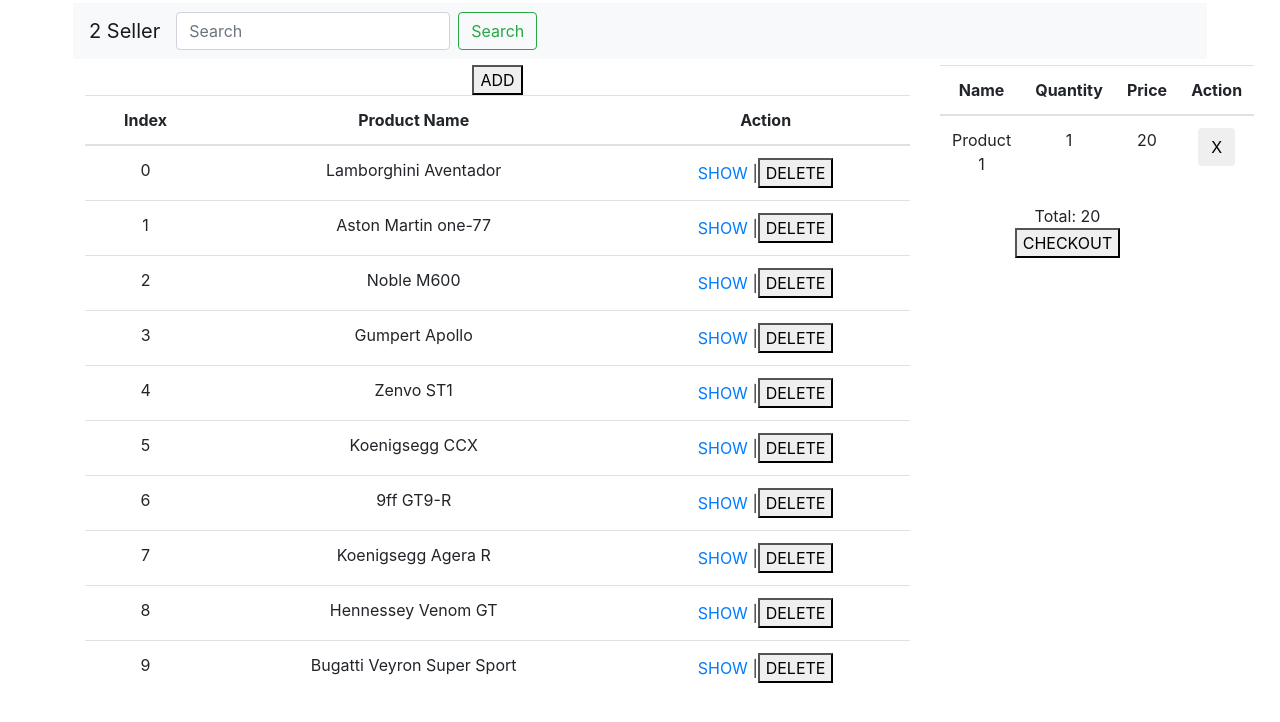
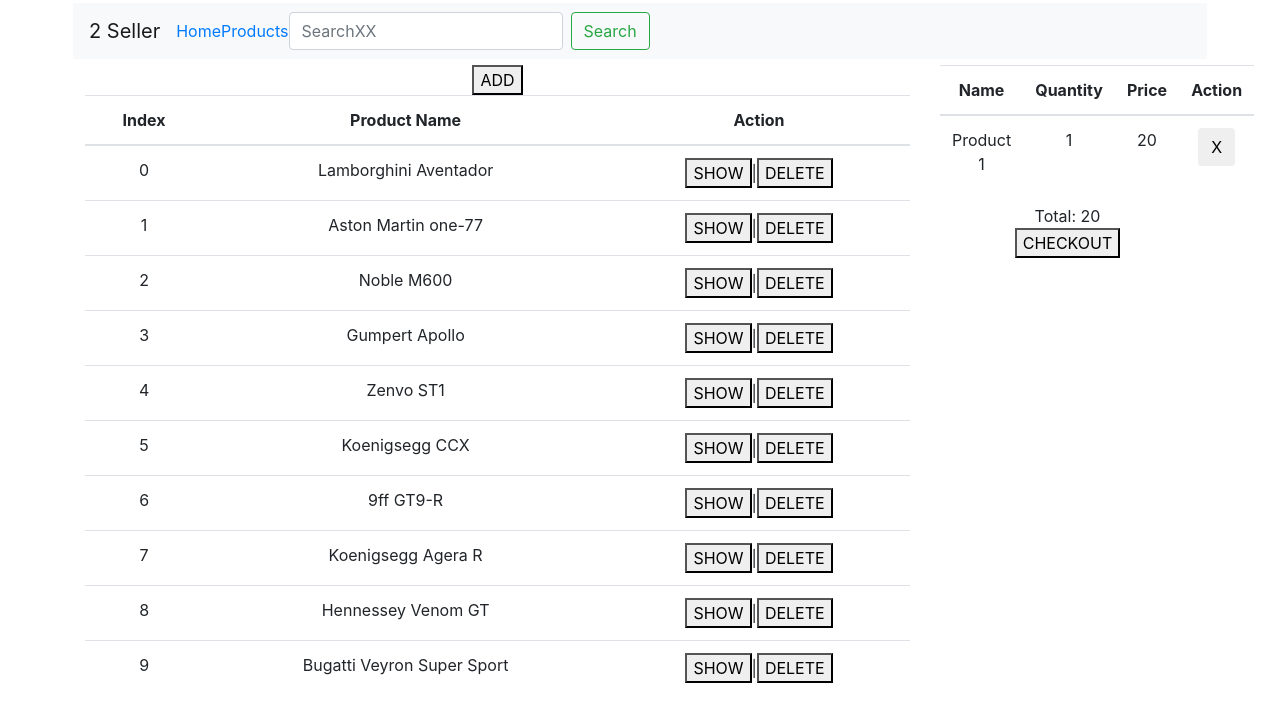
Before and after one commit to kapit4n/react-shopping-cart, a React (Create React App) app: page /products in a window 1280 px wide. Shown: the top 722 px of the page. Built offline with nearby package versions, Linux system fonts and the light colour scheme.

Commit message:
Implemented reouting

```diff
--- a/package.json
+++ b/package.json
@@ -8,6 +8,7 @@
     "react-redux": "^5.0.7",
     "react-router": "^4.3.1",
     "react-router-dom": "^4.3.1",
+    "react-router-redux": "^4.0.8",
     "react-scripts": "1.1.4",
     "redux": "^4.0.0",
     "redux-logger": "^3.0.6",
--- a/src/App.js
+++ b/src/App.js
@@ -1,6 +1,6 @@
 import React, { Component } from 'react';
 import './App.css';
-import { BrowserRouter as Router, Route, Switch } from "react-router-dom";
+import { BrowserRouter as Router, Route, Switch, Link } from "react-router-dom";
 import ProductList from "./containers/ProductList";
 import Product from "./containers/Product";
 import Home from "./containers/cart/Home";
@@ -11,7 +11,11 @@
   render() {
     return <div className="App row">
       <header className="App-header col-md-12">
-          <Nav></Nav>
+          <Nav>
+            <Link to="products">
+              <button>Go to Products</button>
+            </Link>
+          </Nav>
         </header>
       <div className="col-md-9" style={{ marginTop: "20px" }}>
           <Route exact path="/" component={Home} />
--- a/src/components/ProductListTable.js
+++ b/src/components/ProductListTable.js
@@ -1,4 +1,5 @@
 import React from "react"
+import { Link } from "react-router-dom";
 
 const ProductListTable = ({ products, removeProduct, addProduct, showProduct }) => {
   return <div>
@@ -13,9 +14,12 @@
         {" "}
         <td>{index}</td> <td>{product.name}</td>
         <td>
-          <a href={"/productShow/" + index} onClick = {() => showProduct(product)}>
+          <Link to={"/productShow/" + index}>
+            <button onClick={() => showProduct(product)} >
               SHOW
-              </a> |<button onClick={() => removeProduct(product)}>DELETE</button>
+              </button>
+          </Link>
+          |<button onClick={() => removeProduct(product)}>DELETE</button>
         </td>
       </tr>)}
     </table>
--- a/src/components/ProductShow.js
+++ b/src/components/ProductShow.js
@@ -4,16 +4,16 @@
   return <div class="card container" style={{ "border-width": "5px", "border-style": "solid" }}>
     <dl>
       <dt>Name</dt>
-          <dd>{product}</dd>
+      <dd>{product.name}</dd>
       <dt>Image</dt>
       <dd>
-            <img src="https://comps.canstockphoto.com/product-stock-illustration_csp28697982.jpg" />
+        <img src={product.img} style={{ width: '400px' }} />
       </dd>
 
       <dt>Details</dt>
       <dd>
         <ul>
-                <li>Product Detail 1</li>
+          <li>{product.description} </li>
         </ul>
       </dd>
 
--- a/src/components/cart/NavComponent.js
+++ b/src/components/cart/NavComponent.js
@@ -19,25 +19,25 @@
         <span className="navbar-toggler-icon" />
       </button>
 
-      <div className="collapse navbar-collapse" id="navbarSupportedContent">
-        <ul className="navbar-nav mr-auto" style={{ display: "none" }}>
-          <li className="nav-item active">
-            <Link to="/" className="nav-link" replace>
-              {" "}
-              Home <span className="sr-only">(current)</span>
-            </Link>
-          </li>
-          <li>
-            <Link className="nav-link" to="/products">
+      <div className="" id="navbarSupportedContent">
+
+        <div className="form-inline my-2 my-lg-0">
+          <ul class="navbar-nav mr-auto">
+            <li class="nav-item active">
+            <Link to="/">
+              Home
+              </Link>
+            </li>
+            <li class="nav-item">
+            <Link to="/products">
               Products
-            </Link>
-          </li>
-        </ul>
-        <div className="form-inline my-2 my-lg-0">
+              </Link>
+            </li>
+          </ul>
           <input
             className="form-control mr-sm-2"
             type="search"
-            placeholder="Search"
+            placeholder="SearchXX"
             aria-label="Search"
             onChange={updateInput}
           />
--- a/src/containers/Product.js
+++ b/src/containers/Product.js
@@ -11,7 +11,10 @@
 }
 
 function mapStateToProps(state, ownProps) {
-    return { productShow: state.productShow };
+    console.log("XXXXXXXXXXXX");
+    console.log(state.products.todoApp.productShow);
+
+    return { productShow: state.products.todoApp.productShow };
 }
 
 function mapDispathProps(dispatch) {
--- a/src/reducers/products.js
+++ b/src/reducers/products.js
@@ -134,7 +134,7 @@
       return {
         products: [...state.products, action.product],
         product: action.product,
-        productShow: state.productShow,
+        productShow: action.product,
         cartInfo: state.cartInfo
       };
     case "ADD_PRODUCT":
```
Lines whose indentation alone changed are shown as unchanged.
